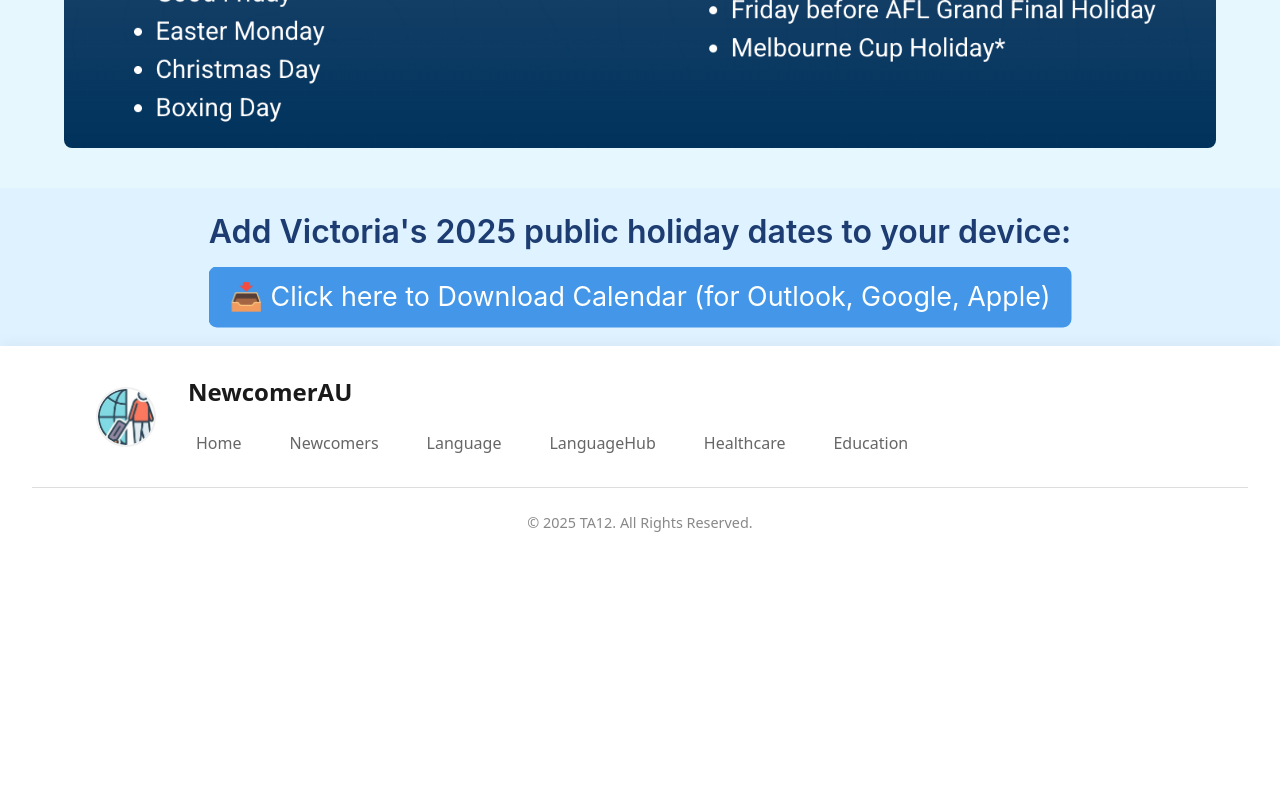
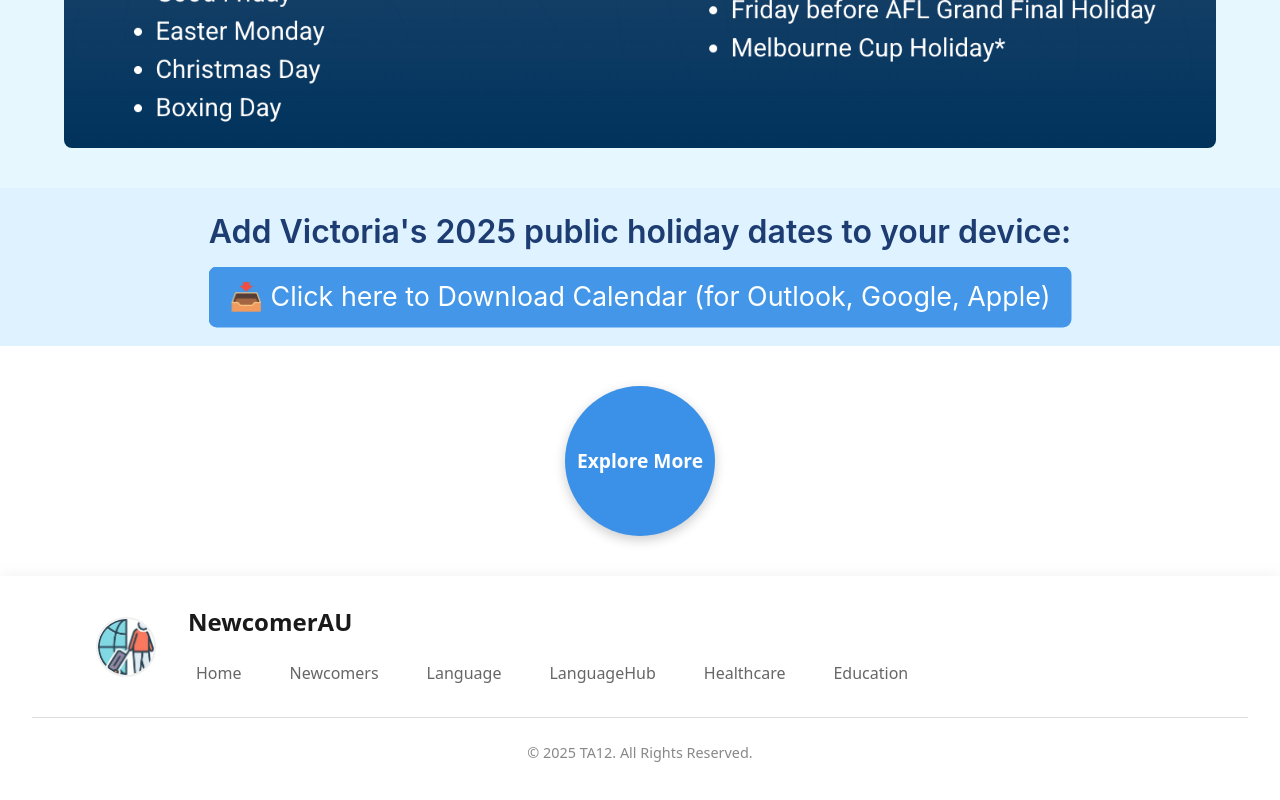
Before and after one commit to SejarTang/newcomerau, a Vue app in the folder client/: page /integration/holidays in a window 1280 px wide. Shown: the part 3007-3807 px from the top of the page. Before the commit the page ends 3589 px from the top, so only its background shows below. Built offline with nearby package versions, Linux system fonts and the light colour scheme.

Commit message:
fix: Resolved style conflicts on the Holiday Culture page

```diff
--- a/client/src/views/HistoryView.vue
+++ b/client/src/views/HistoryView.vue
@@ -1,12 +1,12 @@
 <template>
   <div class="page-container">
-    <!-- 页面说明 -->
+    <!-- Introductory description about public holidays -->
     <p class="page-description">
       Understanding public holidays is a great way for newcomers to connect with the local community.
-      This page introduces major public holidays celebrated in Victoria, Australia, and how locals observe them.
+      This page introduces the public holidays celebrated in Victoria, Australia, and how locals observe them.
     </p>
 
-    <!-- 正常卡片网格 -->
+    <!-- Grid of regular holiday cards -->
     <div class="card-grid">
       <div
         class="card"
@@ -20,7 +20,7 @@
       </div>
     </div>
 
-    <!-- 特别卡片区域 -->
+    <!-- Highlighted featured holiday card -->
     <div
       class="featured-card"
       :style="{ backgroundImage: `url(${featuredHoliday.image})` }"
@@ -31,7 +31,6 @@
     </div>
   </div>
 </template>
-
 
 <script setup>
 const holidays = [
@@ -58,21 +57,24 @@ const featuredHoliday = {
 </script>
 
 <style scoped>
+/* Container for the entire page */
 .page-container {
   padding: 24px 16px;
   max-width: 1500px;
-  margin: 0 auto;
+  margin: 100px auto 0 auto;
 }
 
+/* Introductory paragraph style */
 .page-description {
   font-size: 1.5rem;
   color: #333;
   margin-bottom: 32px;
   line-height: 1.6;
   font-family: -apple-system, BlinkMacSystemFont, "Helvetica Neue", Helvetica, Arial, sans-serif;
-  text-align: center; /* ✅ 新增：居中文本 */
+  text-align: center;
 }
 
+/* Grid layout for holiday cards */
 .card-grid {
   display: grid;
   grid-template-columns: repeat(auto-fill, minmax(360px, 1fr));
@@ -80,7 +82,7 @@ const featuredHoliday = {
   justify-content: center;
 }
 
-/* 卡片样式 */
+/* Base styles for both regular and featured cards */
 .card,
 .featured-card {
   background-size: cover;
@@ -98,19 +100,19 @@ const featuredHoliday = {
   transition: transform 0.4s ease;
 }
 
-/* 普通卡片 */
+/* Specific height for regular cards */
 .card {
   height: 500px;
 }
 
-/* Featured 卡片加宽 */
+/* Featured card styling (larger and centered) */
 .featured-card {
   margin: 48px auto 0;
   max-width: 1000px;
   height: 520px;
 }
 
-/* 遮罩 */
+/* Gradient overlay at the bottom of cards */
 .card::before,
 .featured-card::before {
   content: "";
@@ -123,13 +125,13 @@ const featuredHoliday = {
   z-index: 0;
 }
 
-/* Hover 效果 */
+/* Zoom effect on hover */
 .card:hover,
 .featured-card:hover {
   transform: scale(1.05);
 }
 
-/* 上移内容 */
+/* Slide up title and date on hover */
 .card:hover .card-title,
 .card:hover .card-date,
 .featured-card:hover .card-title,
@@ -137,14 +139,14 @@ const featuredHoliday = {
   transform: translateY(-80px);
 }
 
-/* 文本层级提升 */
+/* Ensure text and buttons are above the gradient */
 .card-title,
 .card-date,
 .learn-more {
   z-index: 1;
 }
 
-/* 标题样式 */
+/* Title style */
 .card-title {
   color: white;
   font-size: 2rem;
@@ -154,7 +156,7 @@ const featuredHoliday = {
   transform: translateY(0);
 }
 
-/* 日期样式 */
+/* Date style */
 .card-date {
   color: white;
   font-size: 1.5rem;
@@ -165,7 +167,7 @@ const featuredHoliday = {
   transform: translateY(0);
 }
 
-/* Learn More 按钮 */
+/* Learn More button styling */
 .learn-more {
   margin-top: 12px;
   padding: 10px 24px;
@@ -186,12 +188,14 @@ const featuredHoliday = {
   box-shadow: 0 2px 6px rgba(0, 0, 0, 0.1);
 }
 
+/* Show Learn More button on card hover */
 .card:hover .learn-more,
 .featured-card:hover .learn-more {
   opacity: 1;
   transform: translateY(0);
 }
 
+/* Learn More button hover effects */
 .learn-more:hover {
   background-color: #1f2937;
   color: white;
--- a/client/src/views/HolidaysView.vue
+++ b/client/src/views/HolidaysView.vue
@@ -64,10 +64,22 @@
       📥  Click here to Download Calendar (for Outlook, Google, Apple)
     </a>
   </div>
+
+  <!-- Explore More Button -->
+<div class="explore-more-wrapper">
+  <button class="explore-more-button" @click="goToHolidayCulture">Explore More</button>
+</div>
 </template>
 
 <script setup>
 import { ref, onMounted, onBeforeUnmount } from 'vue';
+import { useRouter } from 'vue-router';
+
+const router = useRouter();
+
+const goToHolidayCulture = () => {
+  router.push('/integration/history');
+};
 
 // Static list of holidays for 2025 in Victoria
 const holidays = [
@@ -372,4 +384,29 @@ onBeforeUnmount(() => {
 .download-button:hover {
   background-color: #2c6ecf;
 }
+
+.explore-more-wrapper {
+  display: flex;
+  justify-content: center;
+  margin: 40px 0;
+}
+
+.explore-more-button {
+  width: 150px;
+  height: 150px;
+  border-radius: 50%;
+  background-color: #3a91e7;
+  color: white;
+  font-size: 1.2em;
+  font-weight: bold;
+  border: none;
+  cursor: pointer;
+  box-shadow: 0 4px 12px rgba(0, 0, 0, 0.2);
+  transition: background-color 0.3s ease, transform 0.3s ease;
+}
+
+.explore-more-button:hover {
+  background-color: #2c6ecf;
+  transform: scale(1.05);
+}
 </style>
```
